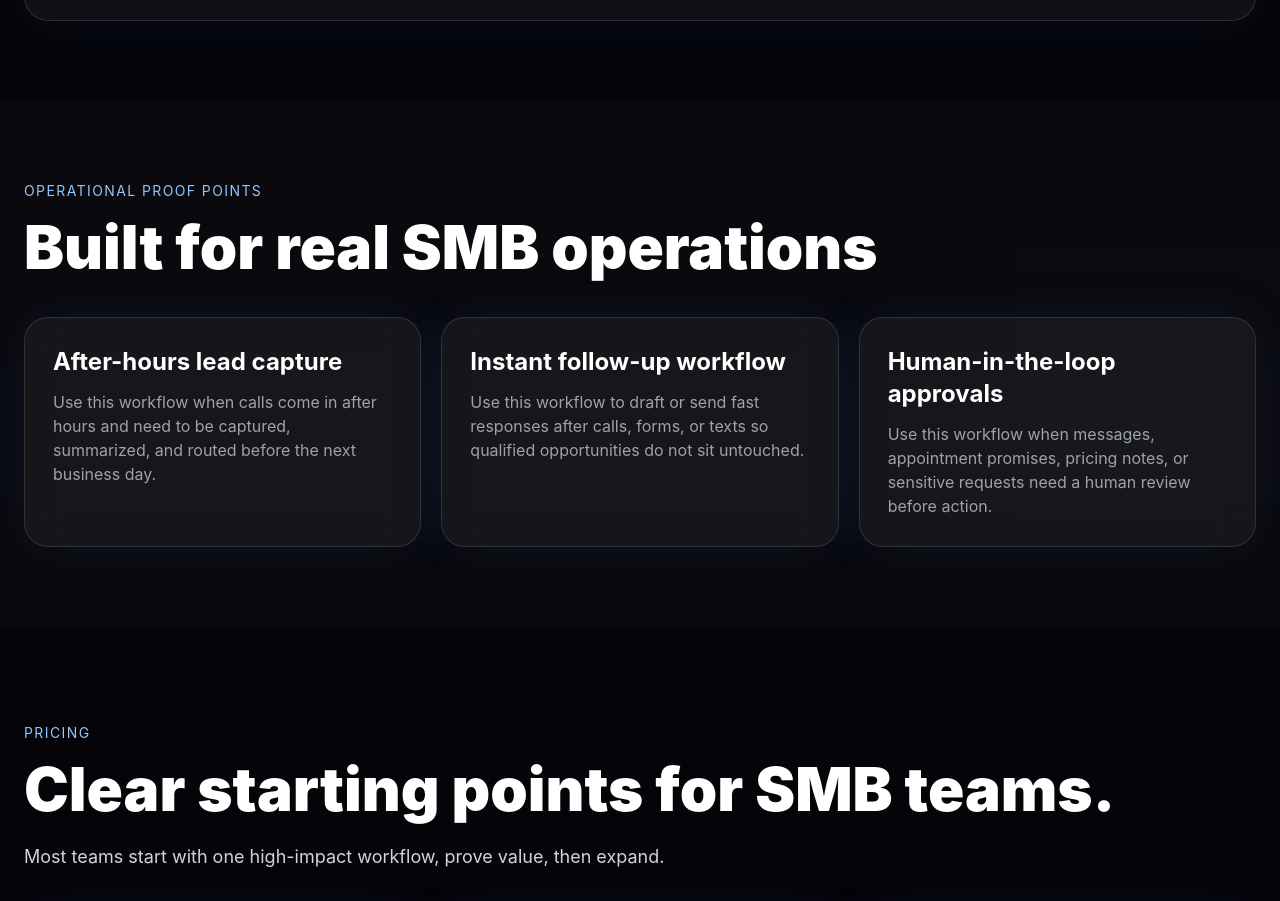
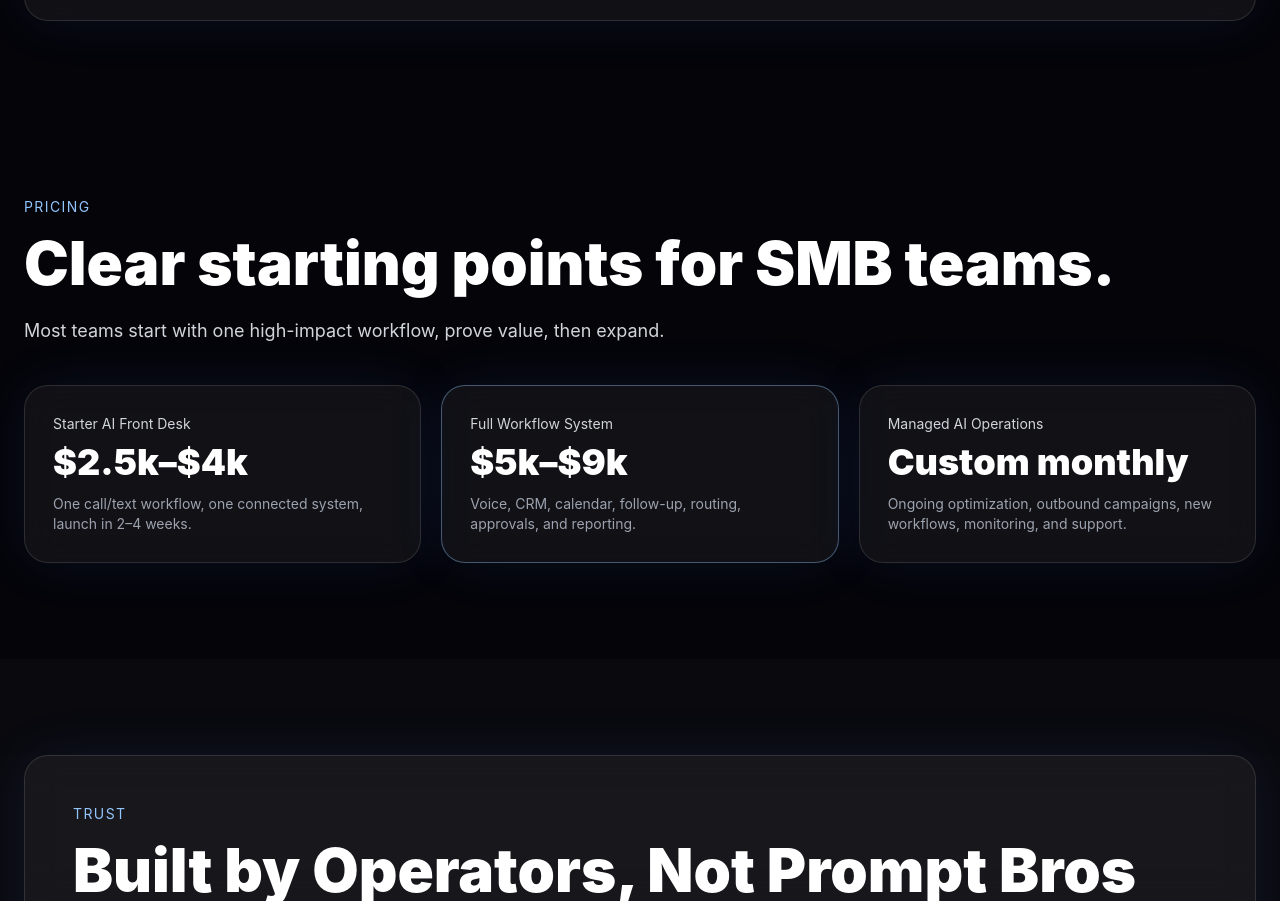
Before and after one commit to pooledlp/dreamprotocol-site, a plain HTML site: page index.html in a window 1280 px wide. Shown: the part 6613-7514 px from the top of the page. Drawn offline with nearby package versions, Linux system fonts and the light colour scheme.

Commit message:
Remove repetitive proof points section

```diff
--- a/index.html
+++ b/index.html
@@ -972,17 +972,6 @@ body::before {
   </div>
 </section>
 
-<section id="proof" class="py-20 px-6 bg-white/[.025]">
-  <div class="max-w-7xl mx-auto">
-    <p class="text-blue-300 uppercase tracking-widest text-sm mb-4">Operational proof points</p>
-    <h2 class="text-4xl md:text-6xl font-black mb-10">Built for real SMB operations</h2>
-    <div class="grid md:grid-cols-3 gap-5">
-      <div class="glass rounded-3xl p-7"><h3 class="text-2xl font-bold">After-hours lead capture</h3><p class="text-gray-400 mt-3">Use this workflow when calls come in after hours and need to be captured, summarized, and routed before the next business day.</p></div>
-      <div class="glass rounded-3xl p-7"><h3 class="text-2xl font-bold">Instant follow-up workflow</h3><p class="text-gray-400 mt-3">Use this workflow to draft or send fast responses after calls, forms, or texts so qualified opportunities do not sit untouched.</p></div>
-      <div class="glass rounded-3xl p-7"><h3 class="text-2xl font-bold">Human-in-the-loop approvals</h3><p class="text-gray-400 mt-3">Use this workflow when messages, appointment promises, pricing notes, or sensitive requests need a human review before action.</p></div>
-    </div>
-  </div>
-</section>
 
 <section id="pricing" class="py-24 px-6">
   <div class="max-w-7xl mx-auto">
```
